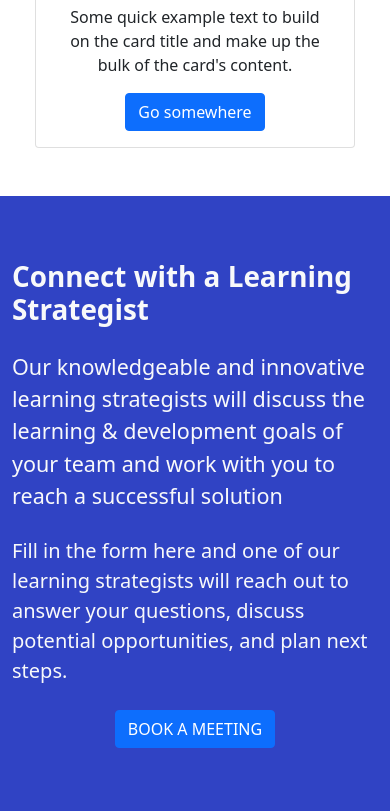
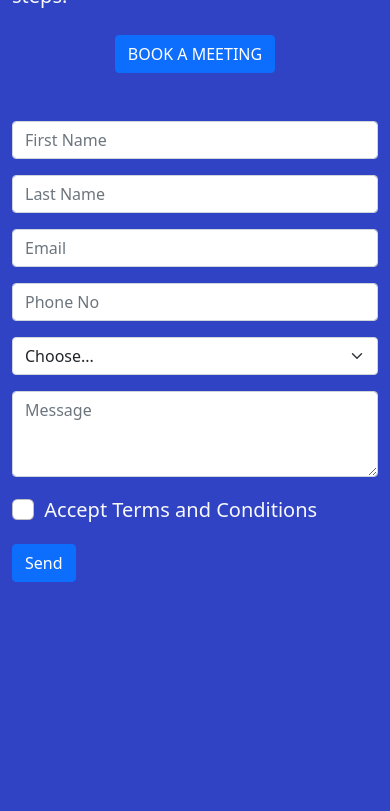
Before and after one commit to arslanislam845/LearnIt, a plain HTML site: page index.html in a window 390 px wide. Shown: the part 6193-7004 px from the top of the page. Drawn offline with nearby package versions, Linux system fonts and the light colour scheme.

Commit message:
completed

```diff
--- a/index.html
+++ b/index.html
@@ -215,7 +215,7 @@
             </div>
         </div>
         <div class="col-12 col-md-5 mt-5 ">
-          <form class="row g-3 fs-4 m-5">
+          <form class="row g-3 fs-4 m-md-5">
             <div class="col-md-6">
               <input type="text" class="form-control" id="inputEmail4" placeholder="First Name">
             </div>
--- a/styles.css
+++ b/styles.css
@@ -52,7 +52,7 @@ background-color: rgb(48,67,196);
       }
     .secondSection
     {
-    height: 240vh;
+    height: 160vh;
     }
     .cardStyle{
         margin-left: 0rem;
@@ -69,7 +69,7 @@ background-color: rgb(48,67,196);
         width: 90%;
     }
     .ContactSection{
-        height: 300vh;
+        height: 200vh;
         background-color: rgb(48,67,196);
     }
  }
```
